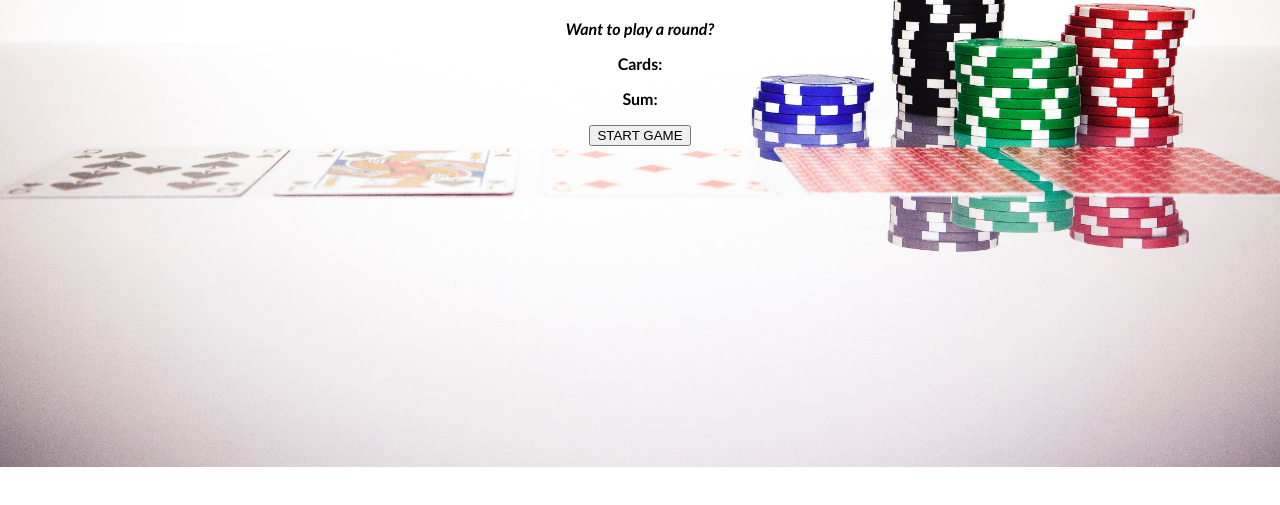
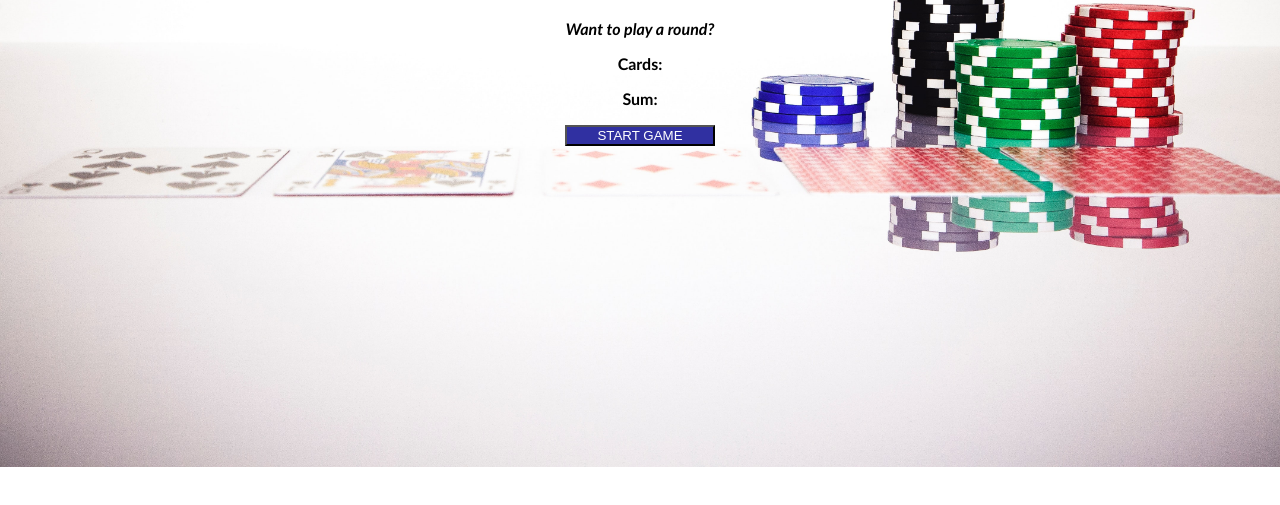
Before and after one commit to theRangeCoder/Blackjack-web-app, a plain HTML site: page index.html in a window 1280 px wide. Shown: the part 63-568 px from the top of the page. Drawn offline with Linux system fonts and the light colour scheme.

Commit message:
Styled the START GAME button

```diff
--- a/index.css
+++ b/index.css
@@ -15,3 +15,9 @@ h1 {
 #message-el {
     font-style: italic;
 }
+
+#start-game {
+    color: white;
+    background-color: rgb(48, 48, 161);
+    width: 150px;
+}
```
